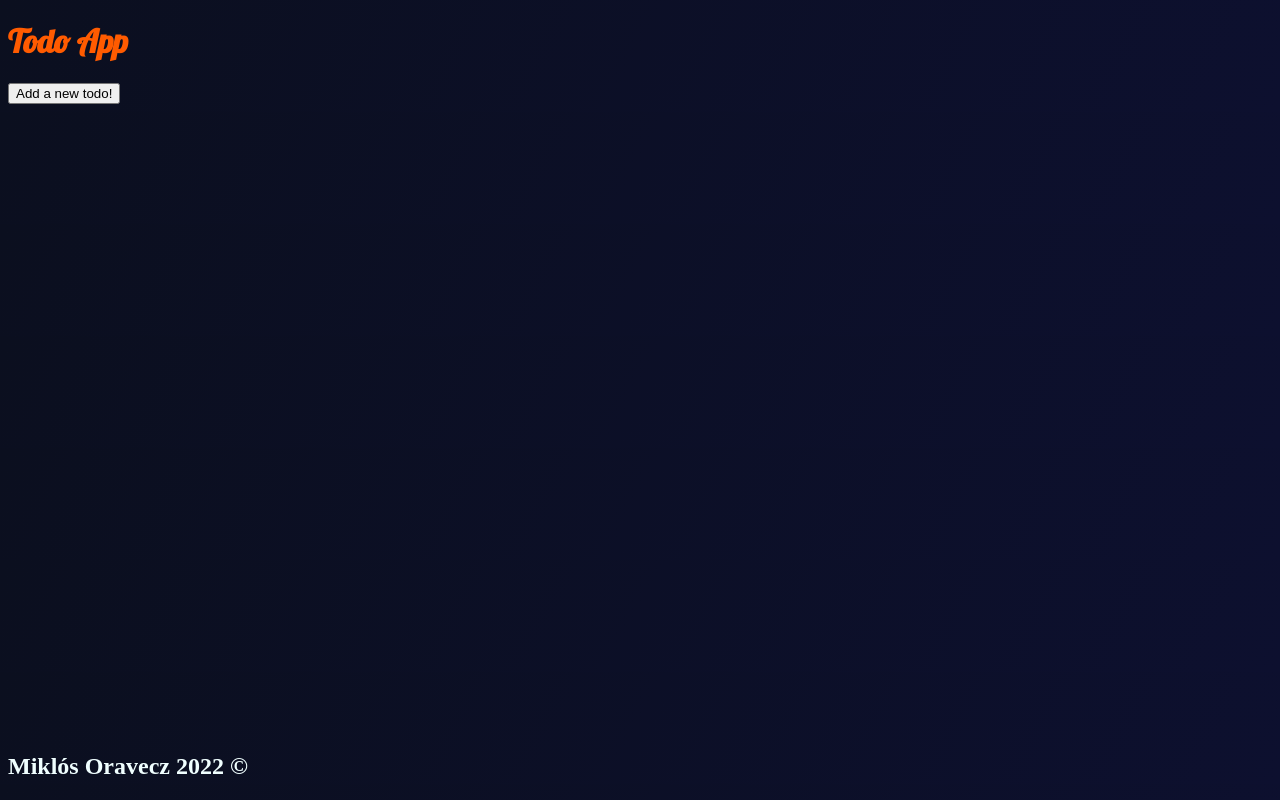
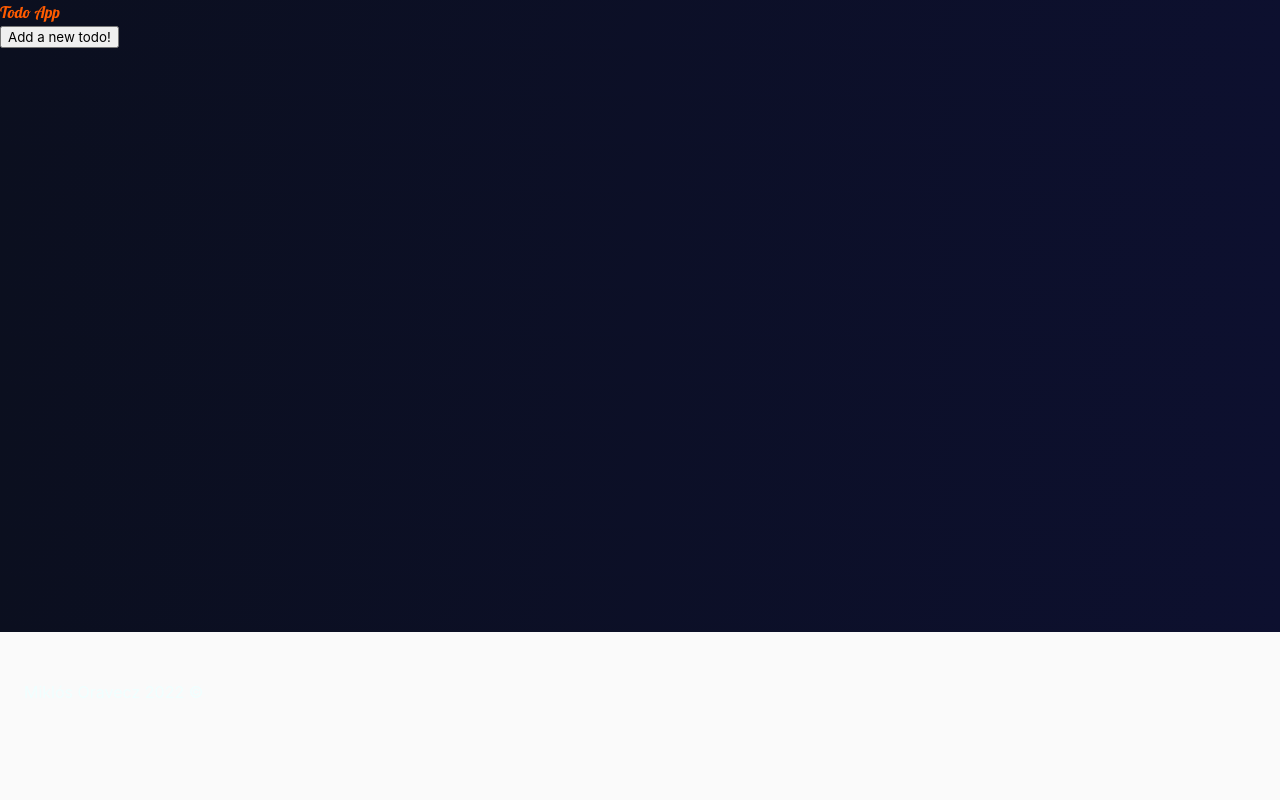
Before and after one commit to miklosoravecz/todoApp, a React (Create React App) app: page / in a window 1280 px wide. Built offline with nearby package versions, Linux system fonts and the light colour scheme.

Commit message:
bulma imported

```diff
--- a/src/properties.css
+++ b/src/properties.css
@@ -1,4 +1,5 @@
-@import url("https://fonts.googleapis.com/css2?family=Lobster&display=swap");
+@import url("https://fonts.googleapis.com/css2?family=Lobster&display=swap&family=Shadows+Into+Light&display=swap&family=Catamaran:wght@300&display=swap");
+@import "https://cdn.jsdelivr.net/npm/bulma@0.9.4/css/bulma-rtl.min.css";
 :root {
 	background: linear-gradient(
 		115deg,
@@ -12,4 +13,6 @@
 
 	/*fonts*/
 	--title-font: "Lobster", cursive;
+	--list-item-font: "Shadows Into Light", cursive;
+	--text-font: "Catamaran", sans-serif;
 }
```
